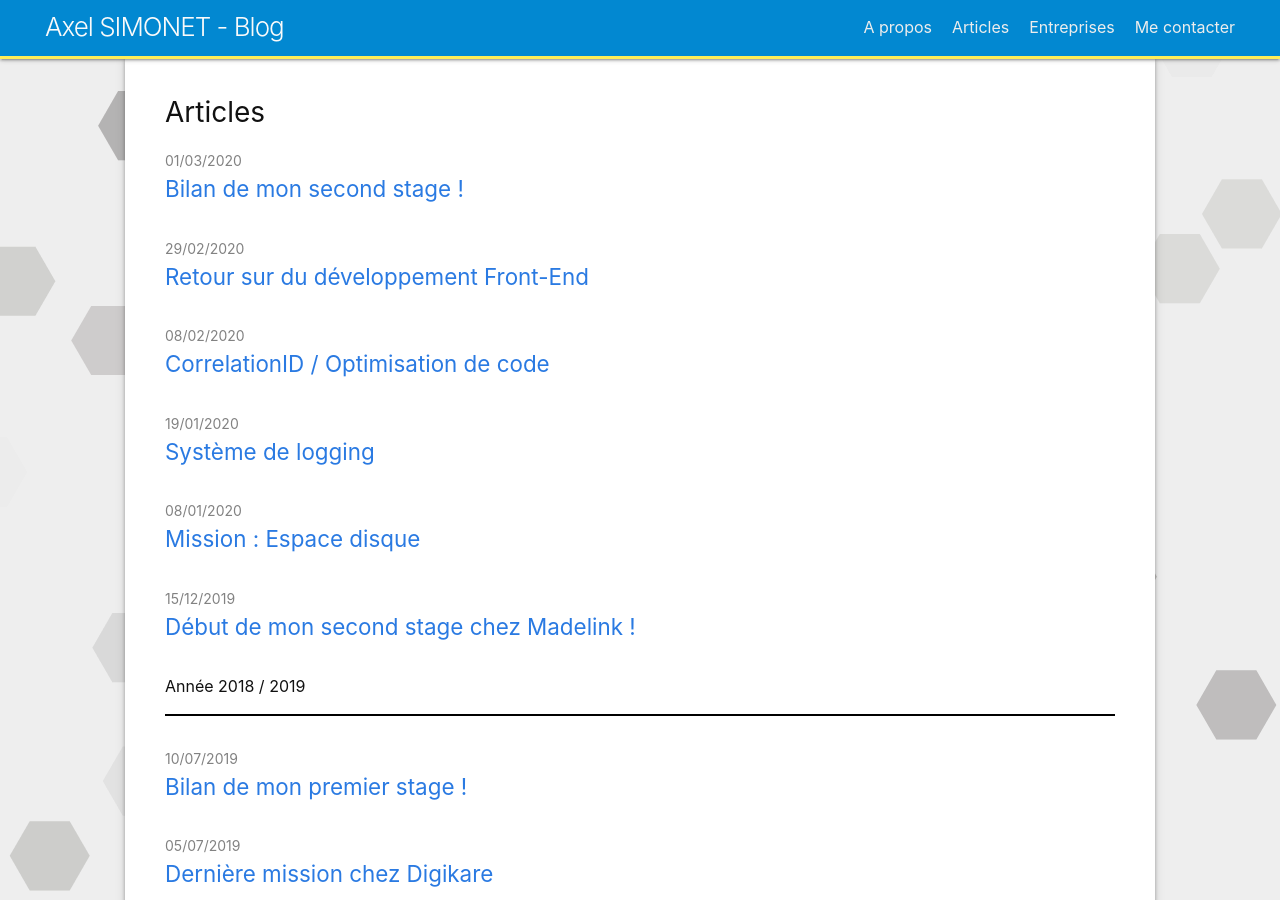
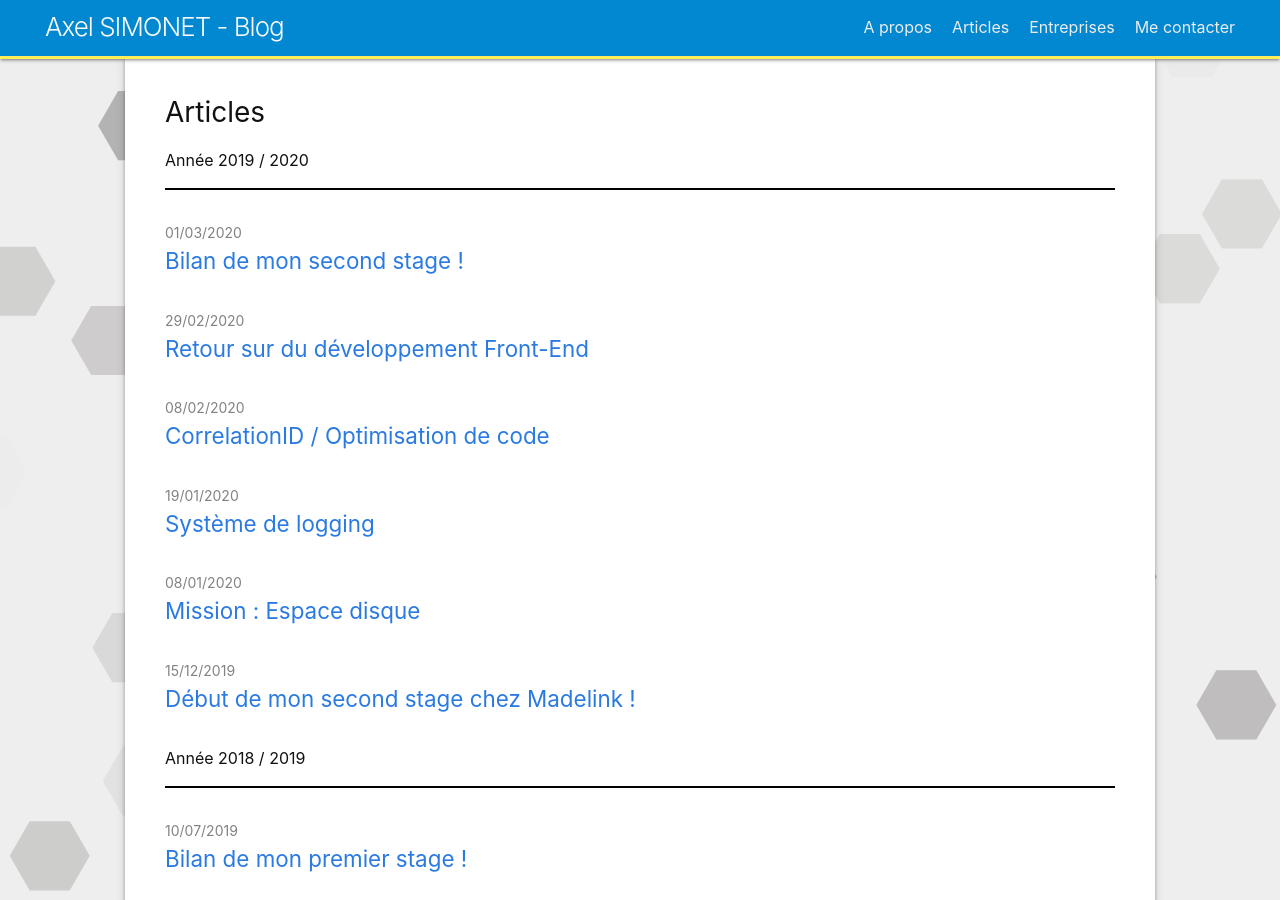
Before and after one commit to Xelzs/xelzs.github.io, a Jekyll site: the page built from index.md, in a window 1280 px wide and 900 px high. Built offline with Jekyll 4.4.1, drawn with Linux system fonts in a browser that asks for light colours.

Commit message:
fix home page

```diff
--- a/_layouts/home.html
+++ b/_layouts/home.html
@@ -12,6 +12,10 @@ layout: default
   {%- if site.posts.size > 0 -%}
   <h2 class="post-list-heading">{{ page.list_title | default: "Articles" }}</h2>
   <ul class="post-list">
+    <li>
+      Année 2019 / 2020
+      <hr>
+    </li>
     {%- for post in site.posts -%}
       {%- if post.title == "Bilan de mon premier stage !" -%}
         <li>
```
